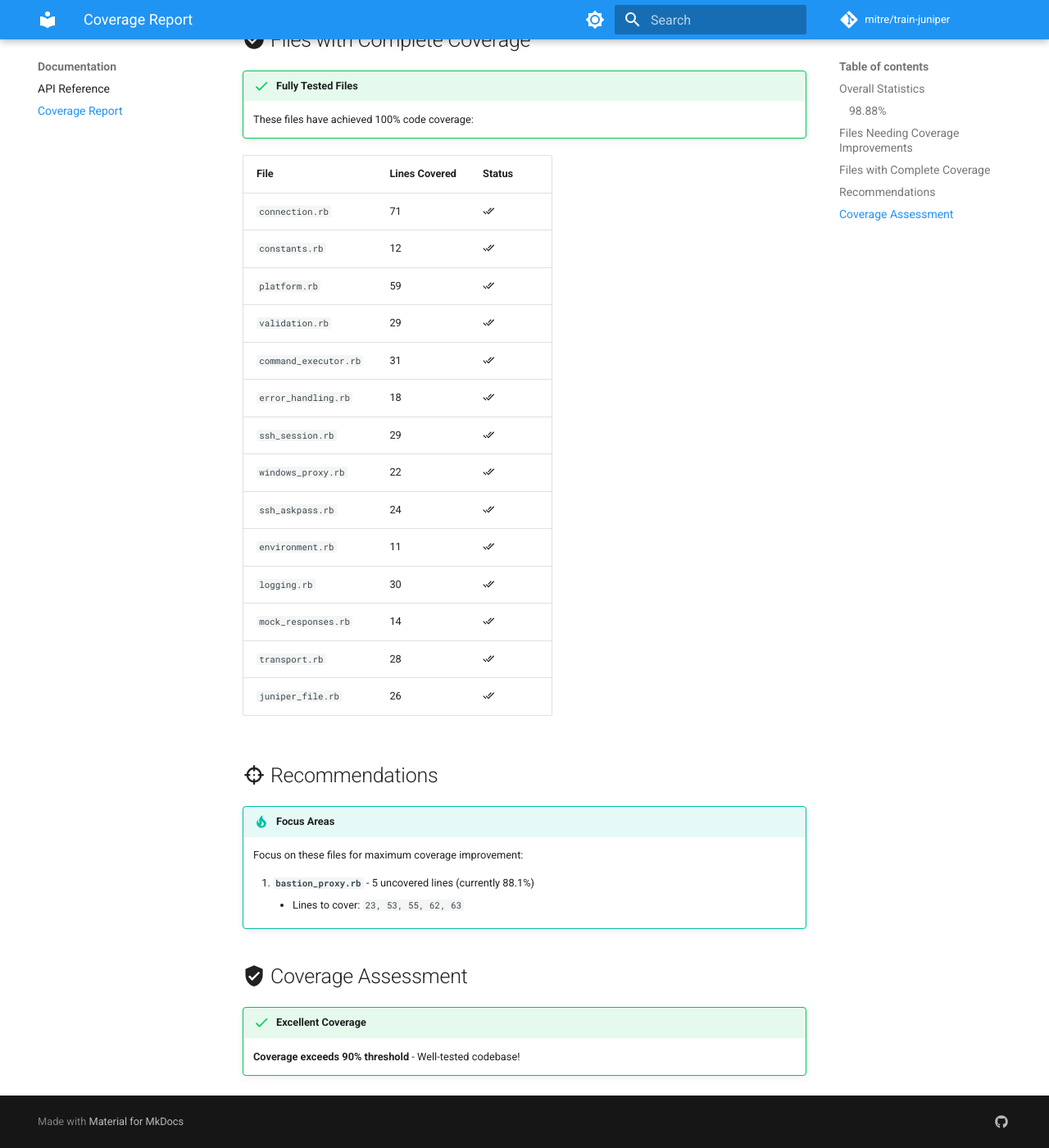
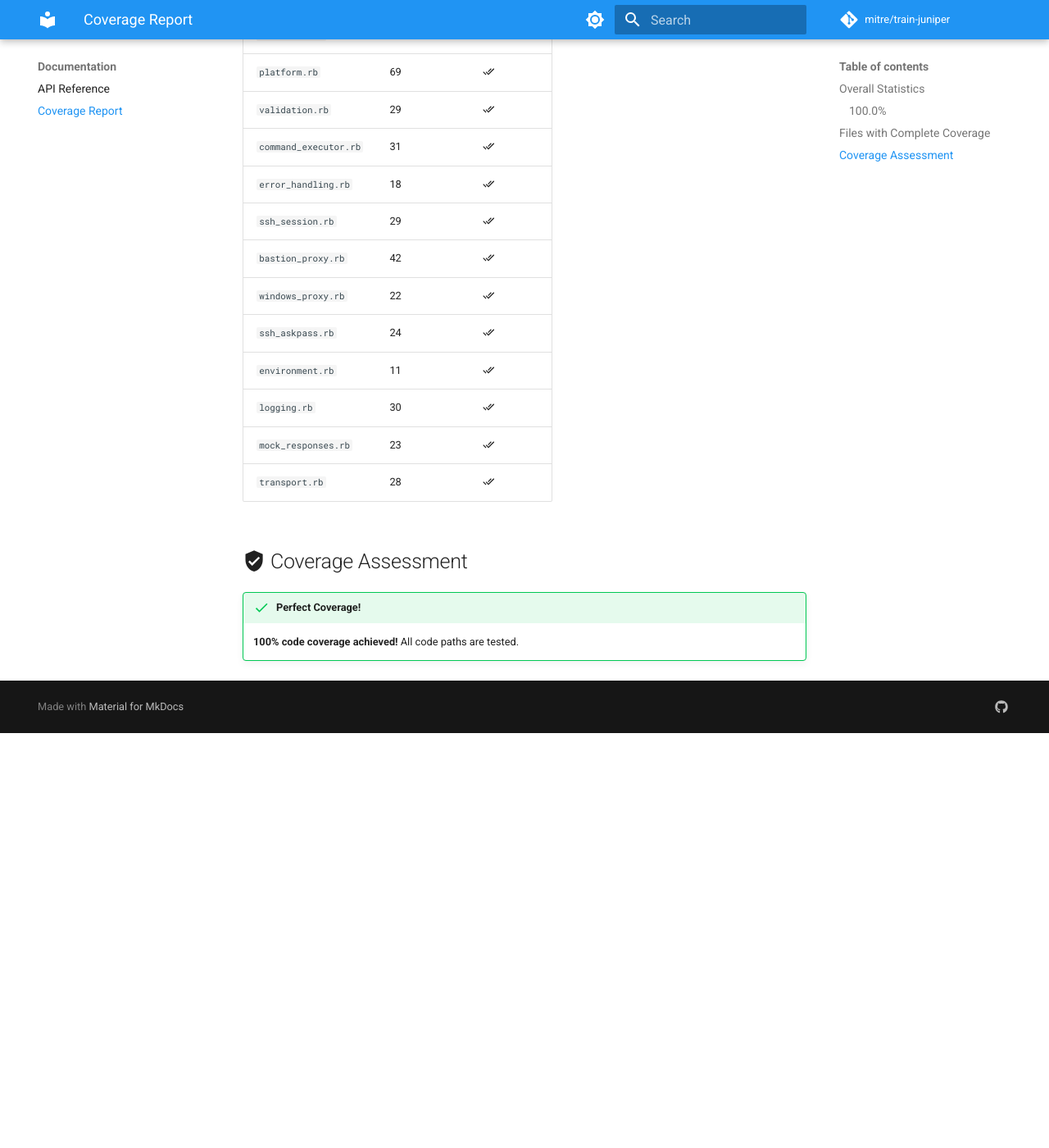
Before and after one commit to mitre/train-juniper, an MkDocs documentation site: the page built from docs/coverage-report.md, in a window 1280 px wide and 1400 px high, scrolled down 1105 px. Shown: the whole window at 82% size. Built offline with MkDocs 1.6.1 and Material for MkDocs 9.7.7, drawn with Linux system fonts in a browser that asks for light colours; comment, search, counter and statistics services are not loaded; the version menu is left out; after the commit the page ends 1999 px from its top, so only the background shows below that; some of the changed text lies outside the part shown.

```diff
--- a/docs/coverage-report.md
+++ b/docs/coverage-report.md
@@ -16,34 +16,24 @@ description: Code coverage analysis for train-juniper
 
     ---
 
-    ### **98.88%**
+    ### **100.0%**
 
 - :material-file-document-multiple: __Code Metrics__
 
     ---
 
-    - Total Lines: **446**
-    - Covered Lines: **441**
+    - Total Lines: **481**
+    - Covered Lines: **481**
     - Files Analyzed: **15**
 
 - :material-check-all: __Coverage Status__
 
     ---
 
-    - Files with 100%: **14**
-    - Files Needing Work: **1**
+    - Files with 100%: **15**
+    - Files Needing Work: **0**
 
 </div>
-
-## :material-alert-circle: Files Needing Coverage Improvements
-
-!!! warning "Coverage Gaps"
-    The following files have uncovered lines:
-
-| File | Coverage | Lines | Uncovered Lines |
-|------|----------|-------|-----------------|
-| `bastion_proxy.rb` | **88.1%** | 37/42 | `23, 53, 55, 62, 63` |
-
 
 ## :material-check-circle: Files with Complete Coverage
 
@@ -54,33 +44,26 @@ description: Code coverage analysis for train-juniper
 
 | File | Lines Covered | Status |
 |------|---------------|--------|
-| `connection.rb` | 71 | :material-check-all:{ .mdx-pulse } |
-| `constants.rb` | 12 | :material-check-all:{ .mdx-pulse } |
-| `platform.rb` | 59 | :material-check-all:{ .mdx-pulse } |
+| `juniper_file.rb` | 26 | :material-check-all:{ .mdx-pulse } |
+| `connection.rb` | 83 | :material-check-all:{ .mdx-pulse } |
+| `constants.rb` | 16 | :material-check-all:{ .mdx-pulse } |
+| `platform.rb` | 69 | :material-check-all:{ .mdx-pulse } |
 | `validation.rb` | 29 | :material-check-all:{ .mdx-pulse } |
 | `command_executor.rb` | 31 | :material-check-all:{ .mdx-pulse } |
 | `error_handling.rb` | 18 | :material-check-all:{ .mdx-pulse } |
 | `ssh_session.rb` | 29 | :material-check-all:{ .mdx-pulse } |
+| `bastion_proxy.rb` | 42 | :material-check-all:{ .mdx-pulse } |
 | `windows_proxy.rb` | 22 | :material-check-all:{ .mdx-pulse } |
 | `ssh_askpass.rb` | 24 | :material-check-all:{ .mdx-pulse } |
 | `environment.rb` | 11 | :material-check-all:{ .mdx-pulse } |
 | `logging.rb` | 30 | :material-check-all:{ .mdx-pulse } |
-| `mock_responses.rb` | 14 | :material-check-all:{ .mdx-pulse } |
+| `mock_responses.rb` | 23 | :material-check-all:{ .mdx-pulse } |
 | `transport.rb` | 28 | :material-check-all:{ .mdx-pulse } |
-| `juniper_file.rb` | 26 | :material-check-all:{ .mdx-pulse } |
 
 </div>
 
 
-## :material-target: Recommendations
-
-!!! tip "Focus Areas"
-    Focus on these files for maximum coverage improvement:
-
-    1. **`bastion_proxy.rb`** - 5 uncovered lines (currently 88.1%)
-        - Lines to cover: `23, 53, 55, 62, 63`
-
 ## :material-shield-check: Coverage Assessment
 
-!!! success "Excellent Coverage"
-    **Coverage exceeds 90% threshold** - Well-tested codebase!
+!!! success "Perfect Coverage!"
+    **100% code coverage achieved!** All code paths are tested.
--- a/mkdocs.yml
+++ b/mkdocs.yml
@@ -112,6 +112,8 @@ nav:
       - Notice: NOTICE.md
     - Release Notes:
 
+      - v0.8.0: release-notes/v0.8.0.md
+
       - v0.7.4: release-notes/v0.7.4.md
 
       - v0.7.3: release-notes/v0.7.3.md
```
Also changed, not shown: other parts of docs/coverage-report.md (+1 -1 lines), CHANGELOG.md (+23 -0 lines), docs/release-notes/v0.8.0.md (added, +26 -0 lines), 2 other files.
